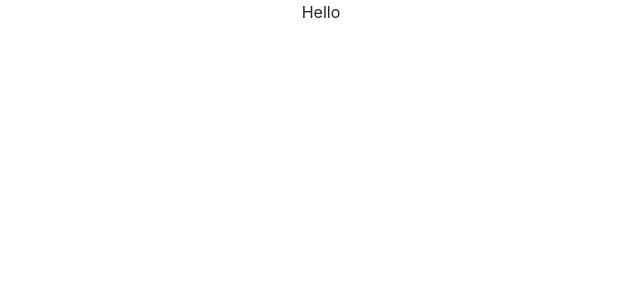
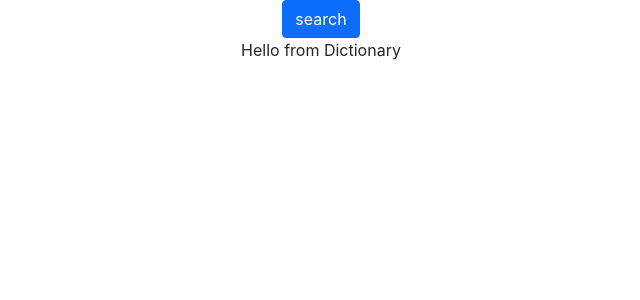
Before and after one commit to rarahata/react-project-dictionary, a React (Create React App) app: page / in a window 1280 px wide. Shown: the top 300 px of the page, without its empty margins (319-959 px from the left). Built offline with nearby package versions, Linux system fonts and the light colour scheme.

Commit message:
create dictionary app component

```diff
--- a/src/App.js
+++ b/src/App.js
@@ -1,7 +1,12 @@
 import "./App.css";
+import DictionaryApp from "./DictionaryApp";
 
 function App() {
-  return <div className="App">Hello</div>;
+  return (
+    <div className="App">
+      <DictionaryApp />
+    </div>
+  );
 }
 
 export default App;
--- /dev/null
+++ b/src/DictionaryApp.js
@@ -0,0 +1,12 @@
+import React from "react";
+
+export default function DictionaryApp() {
+  return (
+    <div className="DictionaryApp">
+      <div className="container">
+        <button className="btn btn-primary">search</button>
+        <p>Hello from Dictionary</p>
+      </div>
+    </div>
+  );
+}
```
